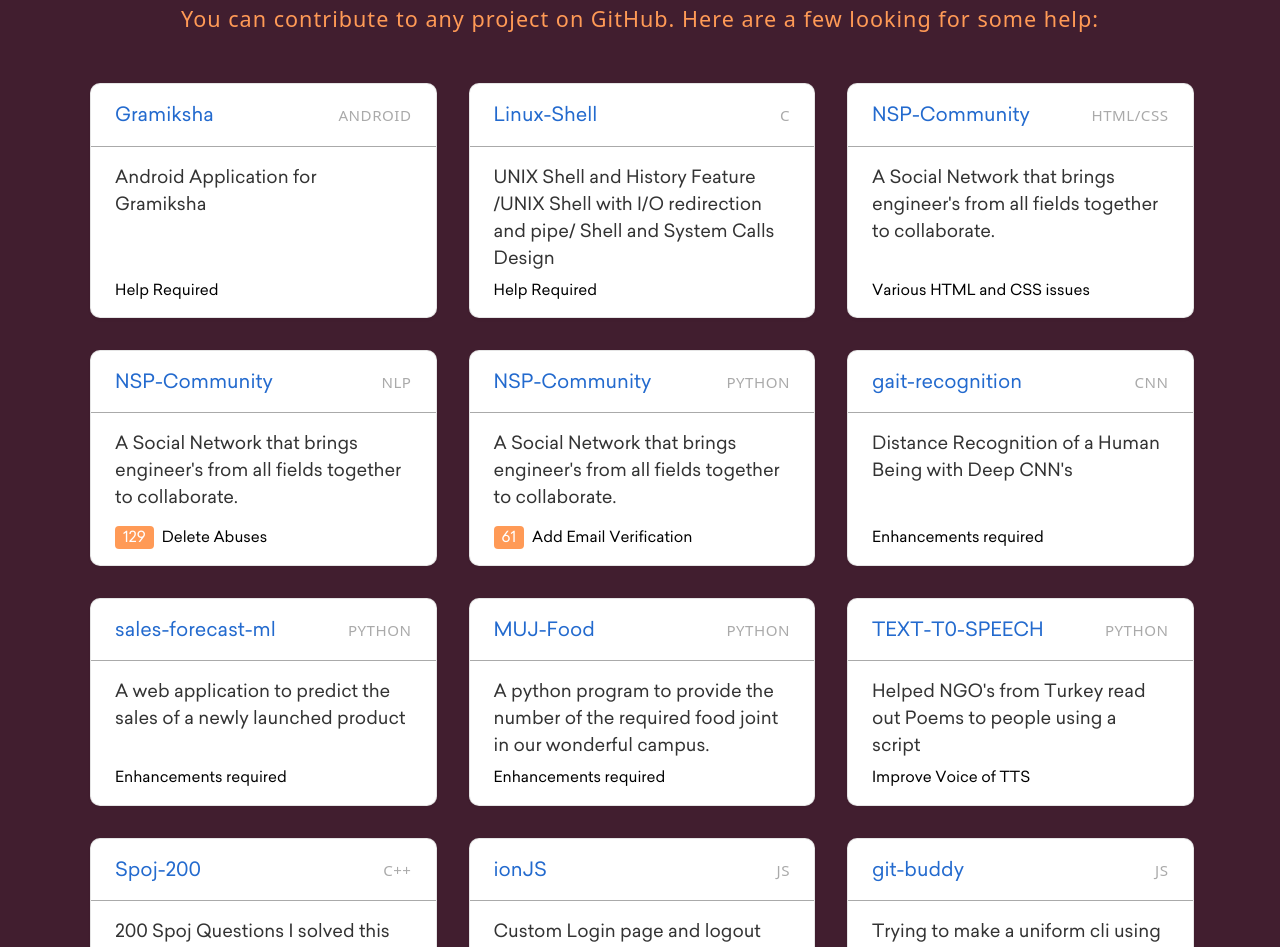
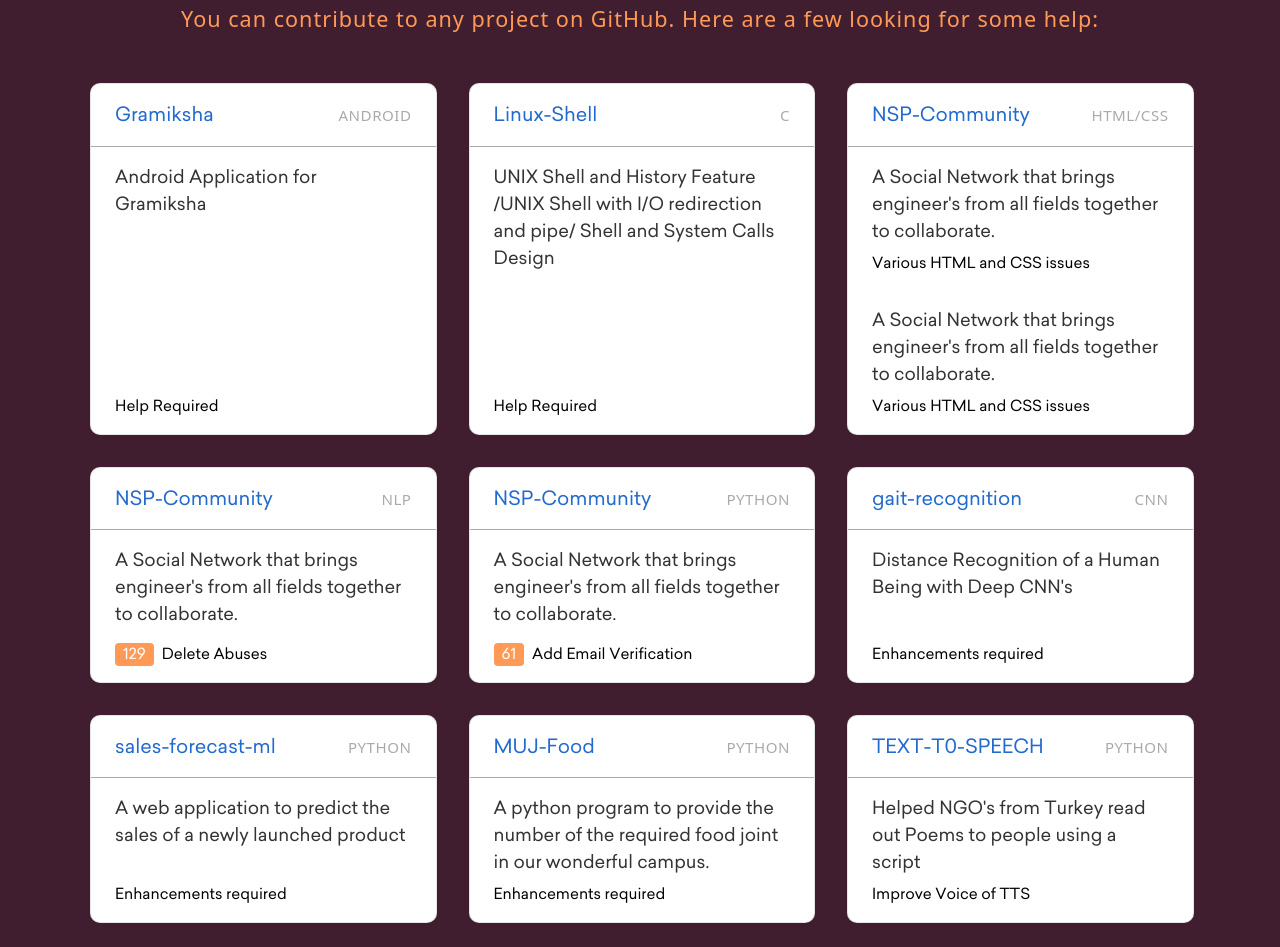
Before and after one commit to MFOSSociety/Hacktoberfest, a plain HTML site: page index.html in a window 1280 px wide. Shown: the part 1740-2687 px from the top of the page. Drawn offline with Linux system fonts and the light colour scheme; a small style sheet from the web is missing; a web font is replaced by a local one.

Commit message:
Update index.html

```diff
--- a/index.html
+++ b/index.html
@@ -299,6 +299,19 @@
                         </a> <span class="project--language">
                             HTML/CSS
                         </span>
+                    </div>
+                    <div class="project--body">
+                        <p class="project--description">
+                            A Social Network that brings engineer's from all fields together to collaborate.
+                        </p>
+                        <a class="project--issue" data-analytics="projectLink" href="https://github.com/NSP-Community/NSP/issues">
+                            <!-- <span class="project--issue-number">
+                           13
+                           </span> -->
+                            <span class="project--issue-title">
+                                Various HTML and CSS issues
+                            </span>
+                        </a>
                     </div>
                     <div class="project--body">
                         <p class="project--description">
```
